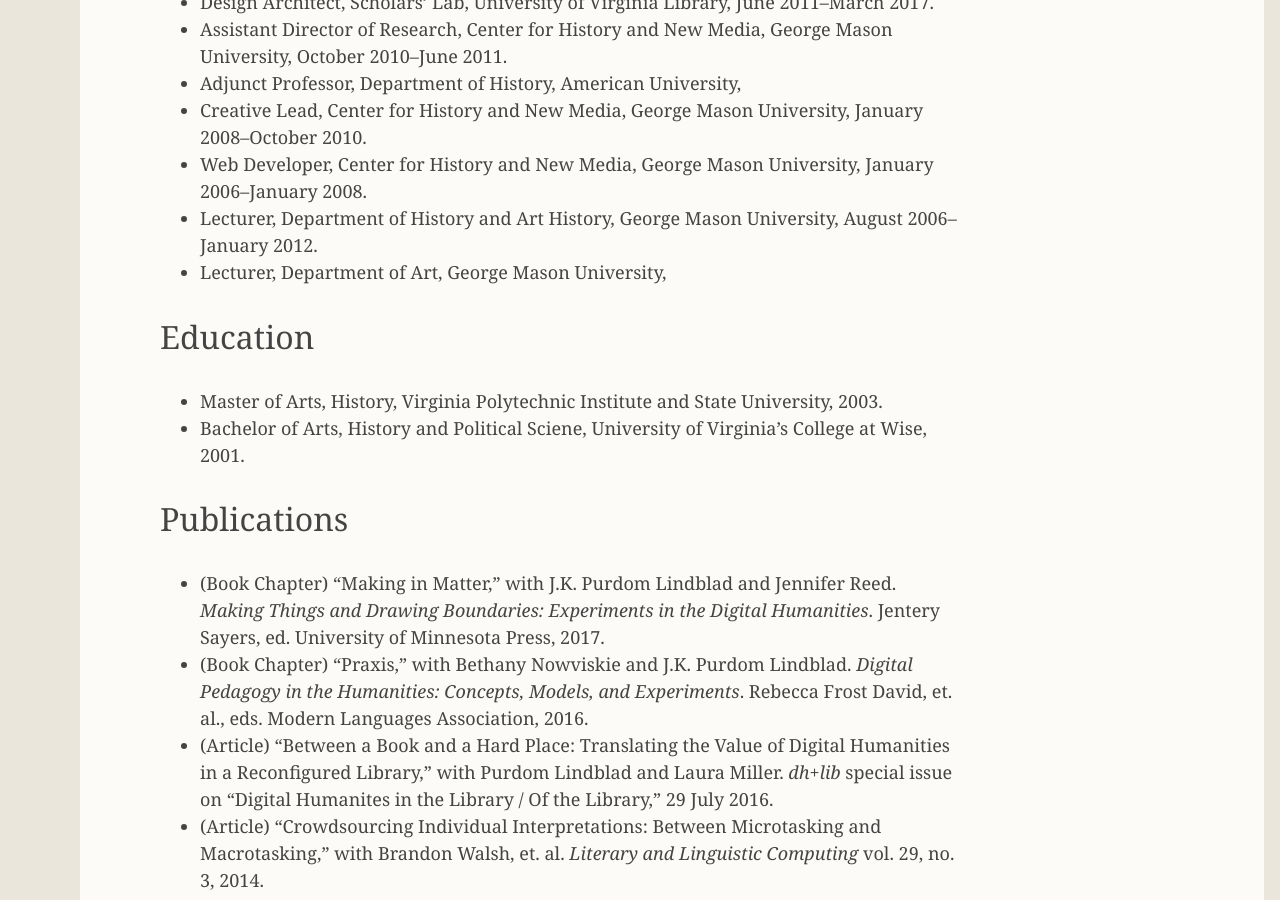
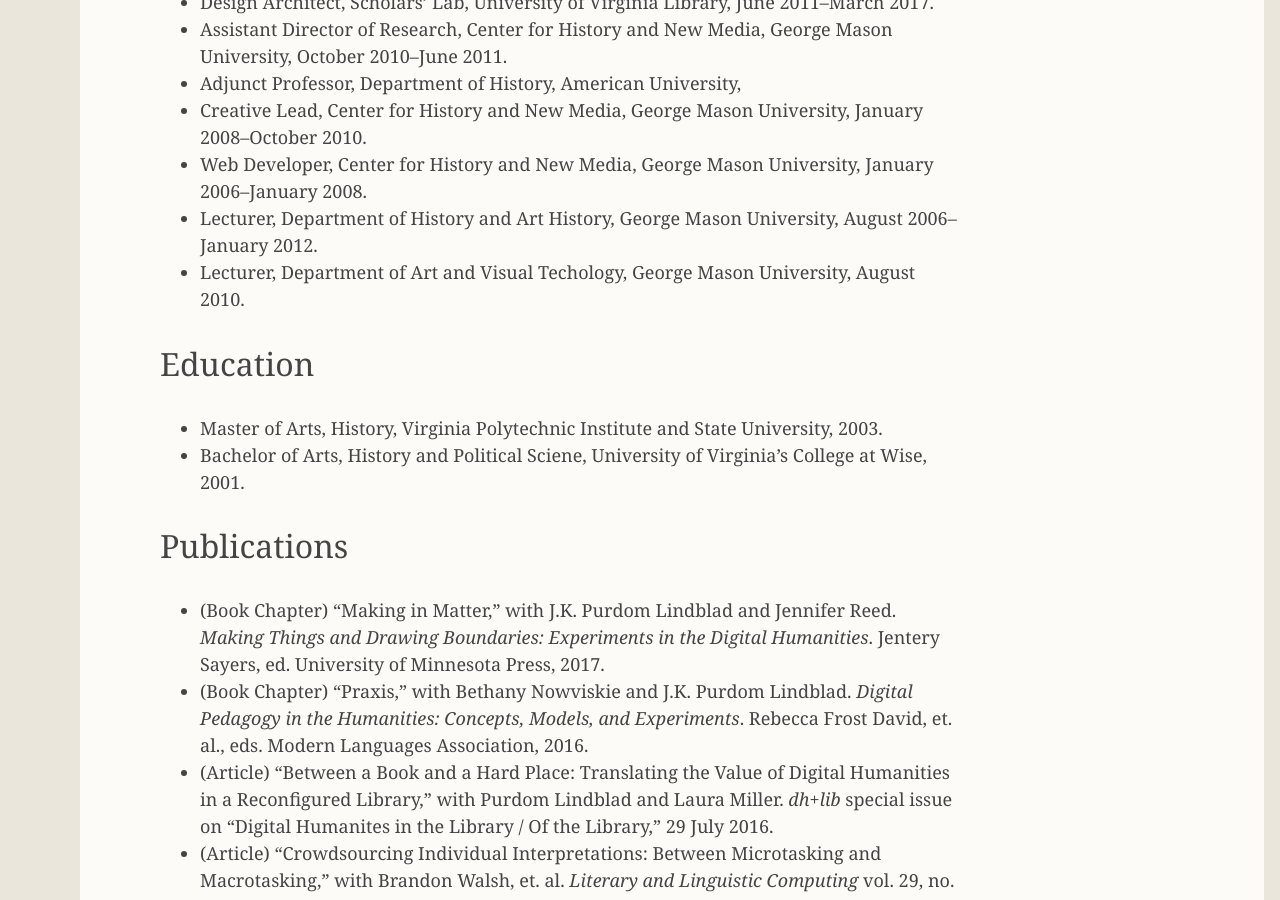
Before and after one commit to jeremyboggs/jeremyboggs.net, a Jekyll site: the page built from cv.md, in a window 1280 px wide and 900 px high, scrolled down 593 px. Built offline with Jekyll 4.4.1, drawn with Linux system fonts in a browser that asks for light colours; some web fonts are replaced; some of the changed text lies outside the part shown.

Commit message:
Adds some cv things.

```diff
--- a/cv.md
+++ b/cv.md
@@ -13,7 +13,7 @@
 - Creative Lead, Center for History and New Media, George Mason University, January 2008–October 2010.
 - Web Developer, Center for History and New Media, George Mason University, January 2006–January 2008.
 - Lecturer, Department of History and Art History, George Mason University, August 2006–January 2012.
-- Lecturer, Department of Art, George Mason University,
+- Lecturer, Department of Art and Visual Techology, George Mason University, August 2010.
 
 # Education
 
@@ -71,7 +72,7 @@
 
 - HIST 698, Creating History with New Media
 - HIST 120, U.S. History Survey
--
+- AVT 415, Web Design and Usability
 
 ## American University, Washington, DC
 
```
Also changed, not shown: other parts of cv.md (+4 -3 lines).
